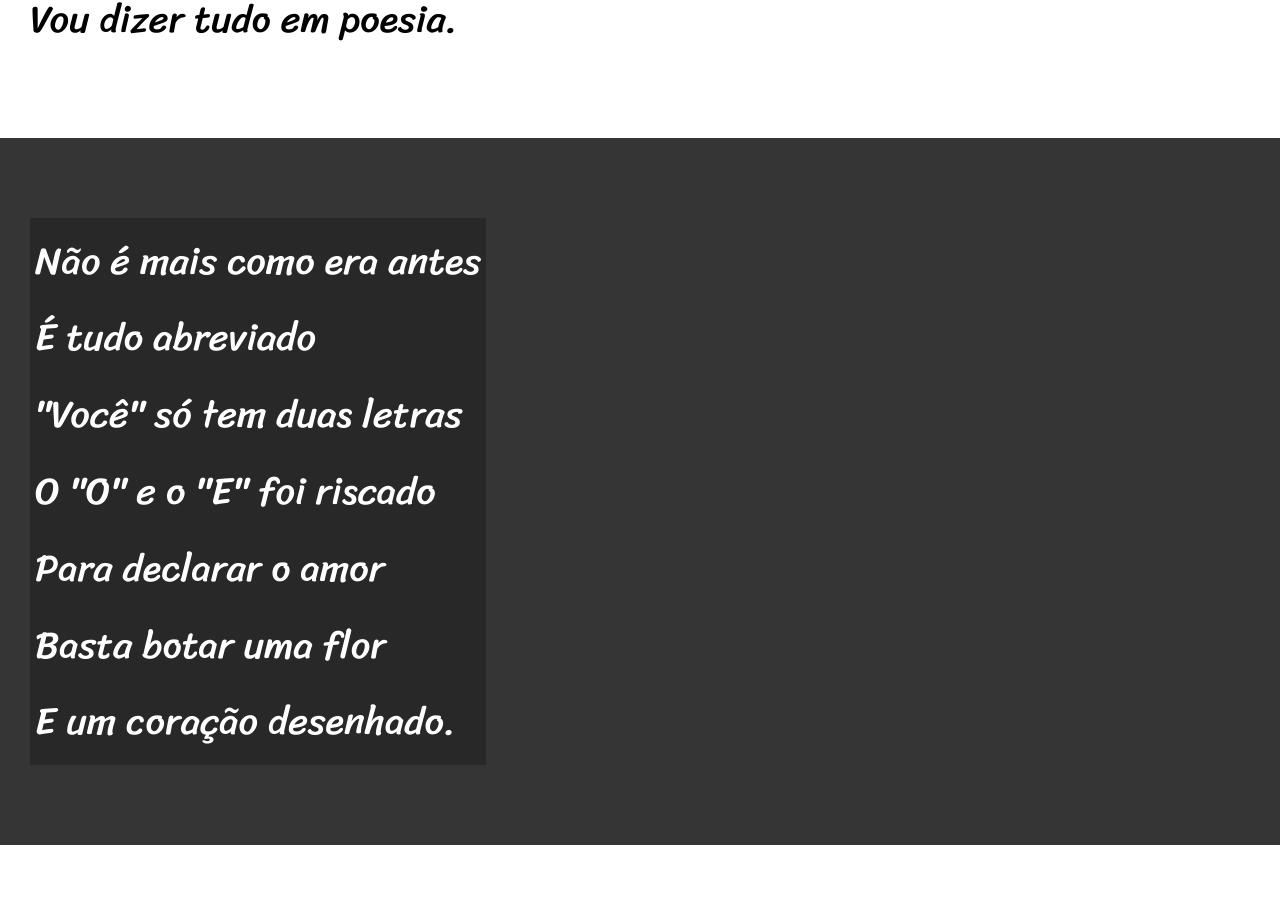
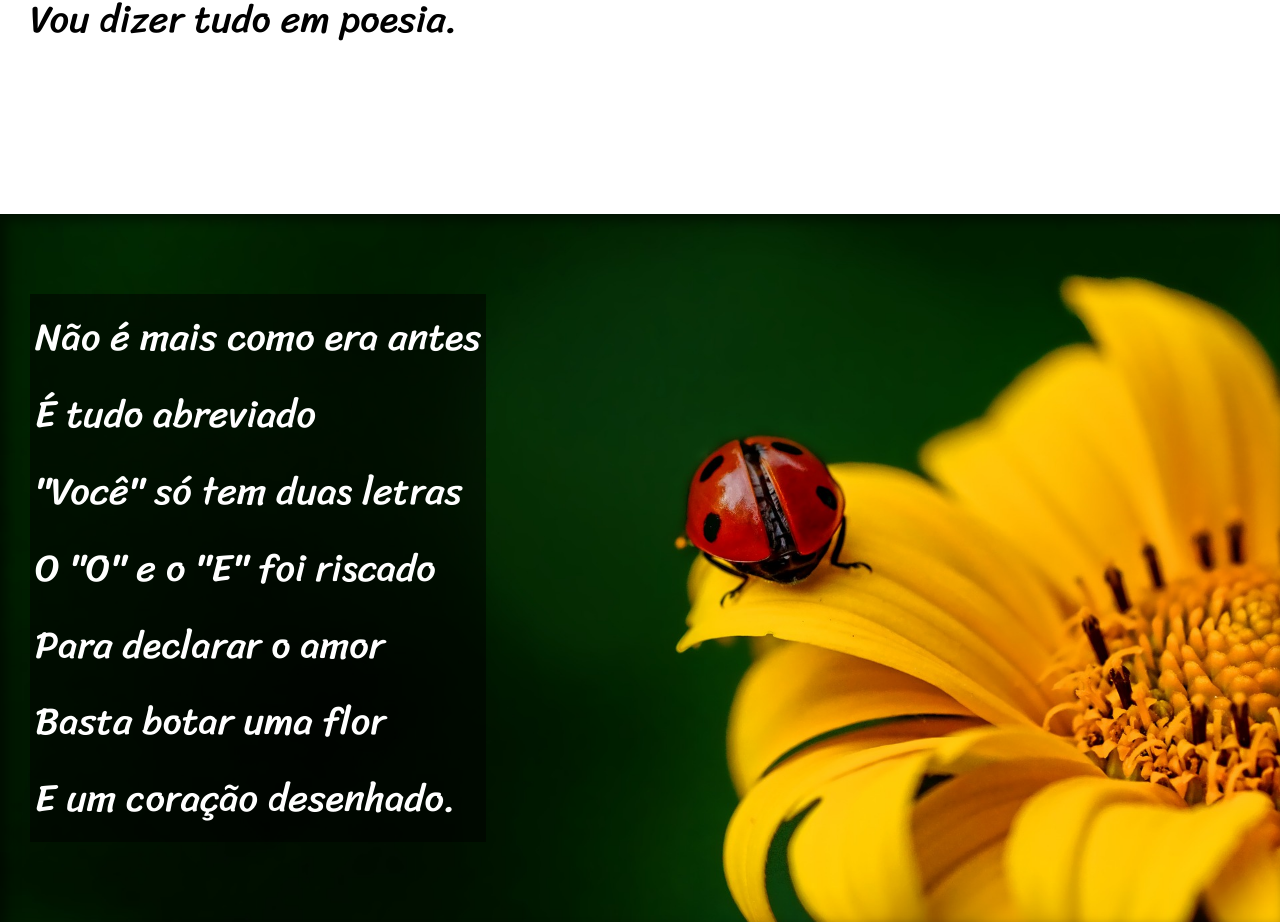
Before and after one commit to nieldressler/projeto-cordel, a plain HTML site: page index.html in a window 1280 px wide. Shown: the part 820-1742 px from the top of the page. Drawn offline with Linux system fonts and the light colour scheme.

Commit message:
Ajuste de imagem no projeto

```diff
--- a/estilo/style.css
+++ b/estilo/style.css
@@ -57,6 +57,10 @@ section{
     font-size: 3vw;
 }
 
+section > p{
+    padding-bottom: 2em;
+}
+
 section.normal{
     background-color: white;
     color: black;
@@ -64,13 +68,26 @@ section.normal{
 
 section.imagem{
     background-color: rgb(53, 53, 53);
-    color: white    ;
+    color: white;
+    background-position: right center;
+    background-size: cover;
+    box-shadow: inset 6px 6px 13px 0px rgba(0, 0, 0, 0.527);
+    background-attachment: fixed;
 }
 
 section.imagem > p{
     display: inline-block;
     padding: 5px;
-    background-color: rgba(0, 0, 0, 0.247);
+    background-color: rgba(0, 0, 0, 0.514);
+    text-shadow: 1px, 1px, 0px black;
+}
+
+section#img01{
+    background-image: url(../imagens/background001.jpg);
+}
+
+section#img02{
+    background-image: url(../imagens/background002.jpg);
 }
 
 footer{
--- a/index.html
+++ b/index.html
@@ -25,7 +25,7 @@
 </section>
 
 
-<section class="imagem">
+<section class="imagem" id="img01">
     <p>
         Não é mais como era antes <br>
         É tudo abreviado <br>
@@ -61,7 +61,7 @@
 </section>
 
 
-<section class="imagem">
+<section class="imagem" id="img02">
     <p>
         Tenho saudade das cartas <br>
         Escritas com a própria mão <br>
```
